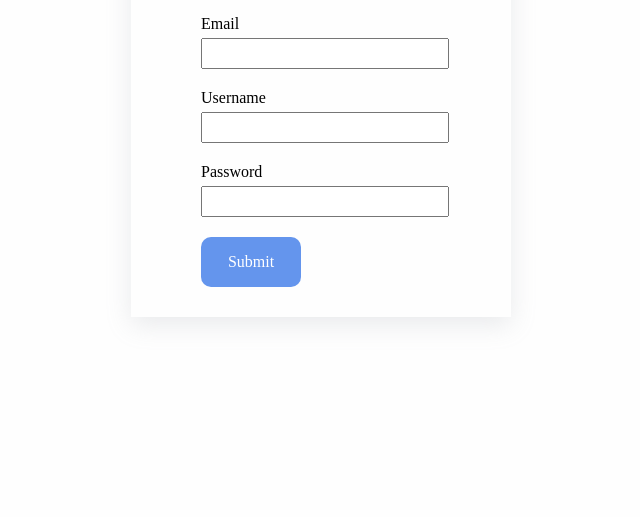
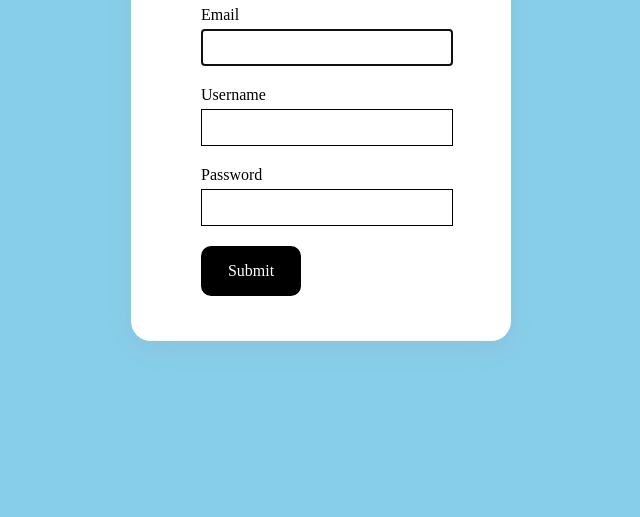
Before and after one commit to NeoBitose/Pemrograman-website, a plain HTML site: page Form-Validation/index.html in a window 1280 px wide. Shown: the part 283-800 px from the top of the page, without its empty margins (319-959 px from the left). Drawn offline with Linux system fonts and the light colour scheme.

Commit message:
fix(form-validation): fixing page appearance

```diff
--- a/Form-Validation/index.html
+++ b/Form-Validation/index.html
@@ -13,7 +13,7 @@
         <h1 class="title-form">Registrasi</h1>
         <div class="email input">
           <label class="label" for="email">Email</label>
-          <input class="form-input" type="text" name="email" id="email">
+          <input class="form-input" type="text" name="email" id="email" autofocus>
           <small class="red-text" id="message-email"></small>
         </div>
         <div class="username input">
--- a/Form-Validation/main.js
+++ b/Form-Validation/main.js
@@ -1,4 +1,5 @@
-function validateForm() {
+function validateForm()
+{
   const form_regist_email = document.forms["form-registrasi"]["email"].value;
   const form_regist_username = document.forms["form-registrasi"]["username"].value;
   const form_regist_password = document.forms["form-registrasi"]["password"].value;
--- a/Form-Validation/style.css
+++ b/Form-Validation/style.css
@@ -4,9 +4,8 @@
 body {
   margin: 0;
   padding: 0;
-  background-color: #fefefe;
+  background-color: skyblue;
 }
-
 .container{
   display: flex;
   width: 100wh;
@@ -14,50 +13,51 @@ body {
   justify-content: center;
   align-items: center;
 }
-
 .cover{
-  background-color: #fefefe;
+  background-color: #fff;
   max-width: 500px;
   min-width: 250px;
   max-height: 70vh;
   min-height: 40vh;
   width: 40vh;
-  padding: 30px;
+  padding: 45px 30px;
   box-shadow: rgba(149, 157, 165, 0.2) 0px 8px 24px;
   display: flex;
   justify-content: center;
   align-items: center;
+  border-radius: 20px;
 }
-
+label{
+  color: black;
+}
 .form{
   width: 75%;
 }
-
 .title-form{
   margin: 0px 0px 30px 0px;
   text-align: center;
+  color: black;
 }
-
 .form-input{
   width: 100%;
   height: 25px;
   margin-top: 5px;
+  border: solid 1px black;
+  font-size: 15px;
+  padding: 5px;
 }
-
 .input{
   margin-bottom: 20px;
 }
-
 .btn-login{
   width: 100px;
   height: 50px;
   border-radius: 10px;
   font-size: 12pt;
   border: none;
-  background-color: cornflowerblue;
+  background-color: black;
   color: white;
 }
-
 .red-text{
   color: red;
 }
```
